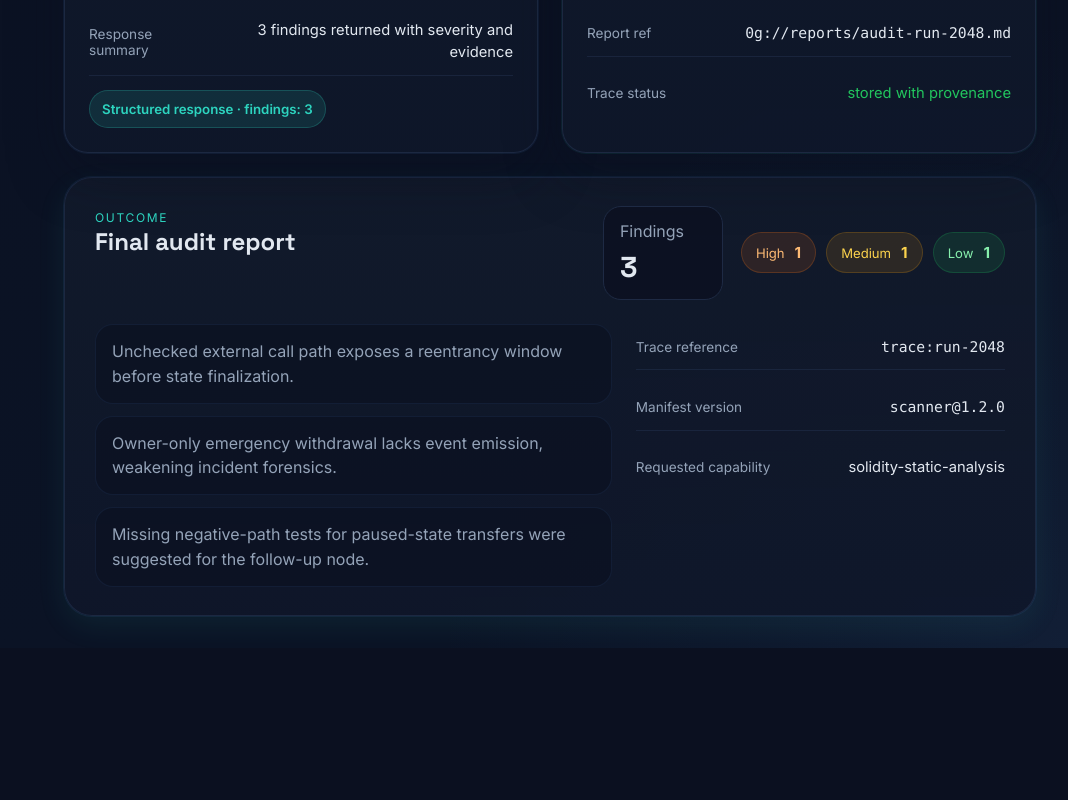
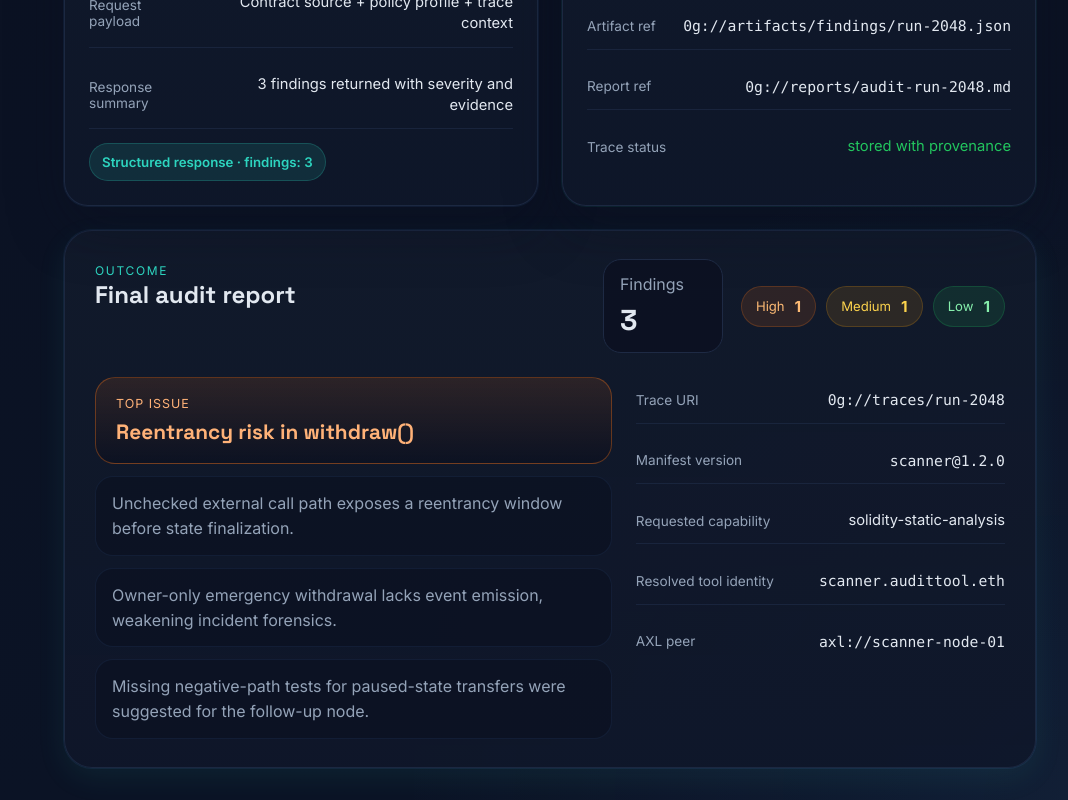
Before and after one commit to timfaner/Open-tool-mesh, a Next.js app in the folder apps/dashboard/: page / in a window 1280 px wide. Shown: the part 1227-2027 px from the top of the page, without its empty margins (212-1280 px from the left). Before the commit the page ends 1875 px from the top, so only its background shows below. Built offline with nearby package versions, Linux system fonts and the light colour scheme.

Commit message:
frontend-developer: 基于设计 mockup 与技术架构实现 OpenTool Mesh dashboard 首版；使用 React/Next.js 呈现 Disco

```diff
--- a/apps/dashboard/components/dashboard-page.module.css
+++ b/apps/dashboard/components/dashboard-page.module.css
@@ -323,6 +323,28 @@
   gap: 12px;
 }
 
+.reportCallout {
+  display: grid;
+  gap: 8px;
+  padding: 18px 20px;
+  border-radius: 20px;
+  border: 1px solid rgba(249, 115, 22, 0.35);
+  background: linear-gradient(180deg, rgba(249, 115, 22, 0.12), rgba(11, 16, 32, 0.72));
+}
+
+.reportCallout strong {
+  font-family: var(--font-display), sans-serif;
+  font-size: 1.3rem;
+  color: #ffb278;
+}
+
+.reportCalloutLabel {
+  color: #ffb278;
+  font-size: 0.78rem;
+  text-transform: uppercase;
+  letter-spacing: 0.08em;
+}
+
 .reportSummary p {
   margin: 0;
   padding: 14px 16px;
--- a/apps/dashboard/components/dashboard-page.tsx
+++ b/apps/dashboard/components/dashboard-page.tsx
@@ -76,9 +76,11 @@ export function DashboardPage() {
                   </div>
                 </div>
                 <div className={styles.discoveryList}>
+                  <InfoRow label="Resolved tool identity" value={demoRun.discovery.resolvedIdentity} mono />
                   <InfoRow label="Primary tool" value={demoRun.discovery.tool} />
                   <InfoRow label="Optional node" value={demoRun.discovery.optionalNode} />
                   <InfoRow label="Capability matches" value={demoRun.discovery.capabilityMatches} />
+                  <InfoRow label="Invocation mode" value={demoRun.discovery.invocationMode} />
                 </div>
               </SectionCard>
 
@@ -185,14 +187,20 @@ export function DashboardPage() {
 
               <div className={styles.reportBody}>
                 <div className={styles.reportSummary}>
+                  <div className={styles.reportCallout}>
+                    <span className={styles.reportCalloutLabel}>Top issue</span>
+                    <strong>{demoRun.report.title}</strong>
+                  </div>
                   {demoRun.report.summary.map((item) => (
                     <p key={item}>{item}</p>
                   ))}
                 </div>
                 <div className={styles.reportMeta}>
-                  <InfoRow label="Trace reference" value={demoRun.report.traceReference} mono />
+                  <InfoRow label="Trace URI" value={demoRun.report.traceReference} mono />
                   <InfoRow label="Manifest version" value={demoRun.report.manifestVersion} mono />
                   <InfoRow label="Requested capability" value={demoRun.discovery.requestedCapability} />
+                  <InfoRow label="Resolved tool identity" value={demoRun.discovery.resolvedIdentity} mono />
+                  <InfoRow label="AXL peer" value={demoRun.invocation.peer} mono />
                 </div>
               </div>
             </section>
--- a/apps/dashboard/lib/demo-run.ts
+++ b/apps/dashboard/lib/demo-run.ts
@@ -28,6 +28,7 @@ export const demoRun = {
     tool: 'solidity-pattern-scanner',
     optionalNode: 'test-case-suggester',
     capabilityMatches: '2 candidate tools, 1 preferred by version policy',
+    invocationMode: 'Discovered via capability index and ENS resolution, not a hardcoded endpoint.',
   },
   manifest: {
     uri: '0g://manifests/scanner/v1.2.0',
@@ -56,13 +57,14 @@ export const demoRun = {
     traceStatus: 'stored with provenance',
   },
   report: {
+    title: 'Reentrancy risk in withdraw()',
     findings: 3,
     severity: [
       { label: 'High', value: 1, tone: 'high' as const },
       { label: 'Medium', value: 1, tone: 'medium' as const },
       { label: 'Low', value: 1, tone: 'low' as const },
     ],
-    traceReference: 'trace:run-2048',
+    traceReference: '0g://traces/run-2048',
     manifestVersion: 'scanner@1.2.0',
     summary: [
       'Unchecked external call path exposes a reentrancy window before state finalization.',
--- a/packages/cli/tsconfig.json
+++ b/packages/cli/tsconfig.json
@@ -1,7 +1,4 @@
 {
   "extends": "../../tsconfig.base.json",
-  "compilerOptions": {
-    "rootDir": "."
-  },
   "include": ["src/**/*.ts", "tests/**/*.ts"]
 }
--- a/packages/sdk/tsconfig.json
+++ b/packages/sdk/tsconfig.json
@@ -1,7 +1,4 @@
 {
   "extends": "../../tsconfig.base.json",
-  "compilerOptions": {
-    "rootDir": "."
-  },
   "include": ["src/**/*.ts", "tests/**/*.ts"]
 }
--- a/packages/shared/tsconfig.json
+++ b/packages/shared/tsconfig.json
@@ -1,7 +1,4 @@
 {
   "extends": "../../tsconfig.base.json",
-  "compilerOptions": {
-    "rootDir": "."
-  },
   "include": ["src/**/*.ts", "tests/**/*.ts"]
 }
--- a/tsconfig.base.json
+++ b/tsconfig.base.json
@@ -11,6 +11,11 @@
     "resolveJsonModule": true,
     "isolatedModules": true,
     "noUncheckedIndexedAccess": true,
+    "baseUrl": ".",
+    "paths": {
+      "@opentoolmesh/shared": ["packages/shared/src/index.ts"],
+      "@opentoolmesh/sdk": ["packages/sdk/src/index.ts"]
+    },
     "outDir": "dist"
   }
 }
```
Also changed, not shown: apps/dashboard/tsconfig.json (+17 -3 lines), apps/dashboard/next-env.d.ts, 2 other files (tests, documents, lock files or other folders).
